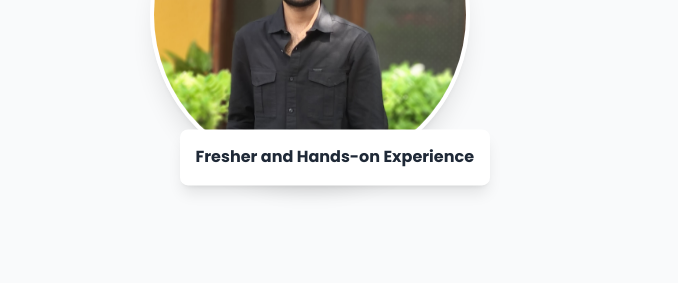
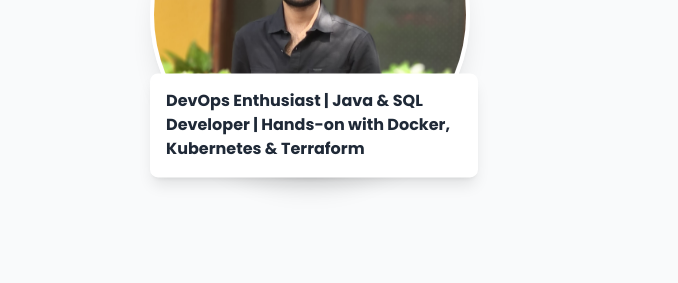
Before and after one commit to saidharan2621/Portfolio.io, a plain HTML site: page index.html in a window 1280 px wide. Shown: the part 413-696 px from the top of the page, 602-1280 px from the left. Drawn offline with nearby package versions, Linux system fonts and the light colour scheme.

Commit message:
Update index.html

```diff
--- a/index.html
+++ b/index.html
@@ -195,8 +195,8 @@
                             <img src="diu.1.jpeg" alt="Profile" class="w-full h-full object-cover">
                         </div>
 
-                        <div class="absolute -bottom-5 -right-5 bg-white dark:bg-gray-800 p-4 rounded-lg shadow-lg animate-bounce-slow">
-                            <span class="font-bold">Fresher and Hands-on Experience
+                        <div class="absolute -bottom-5 -right-2 bg-white dark:bg-gray-800 p-4 rounded-lg shadow-lg animate-bounce-slow">
+                            <span class="font-bold">DevOps Enthusiast | Java & SQL Developer | Hands-on with Docker, Kubernetes & Terraform
                         </div>
                     </div>
                 </div>
```
